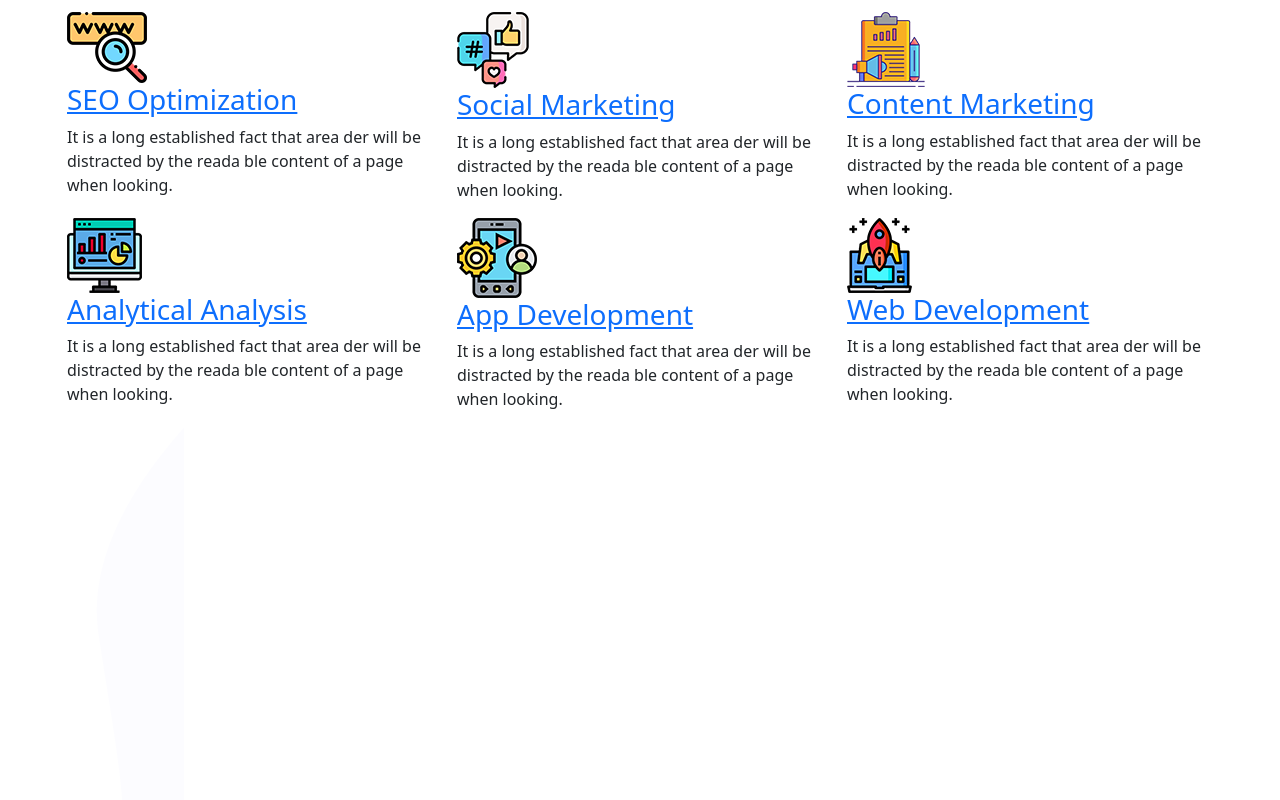
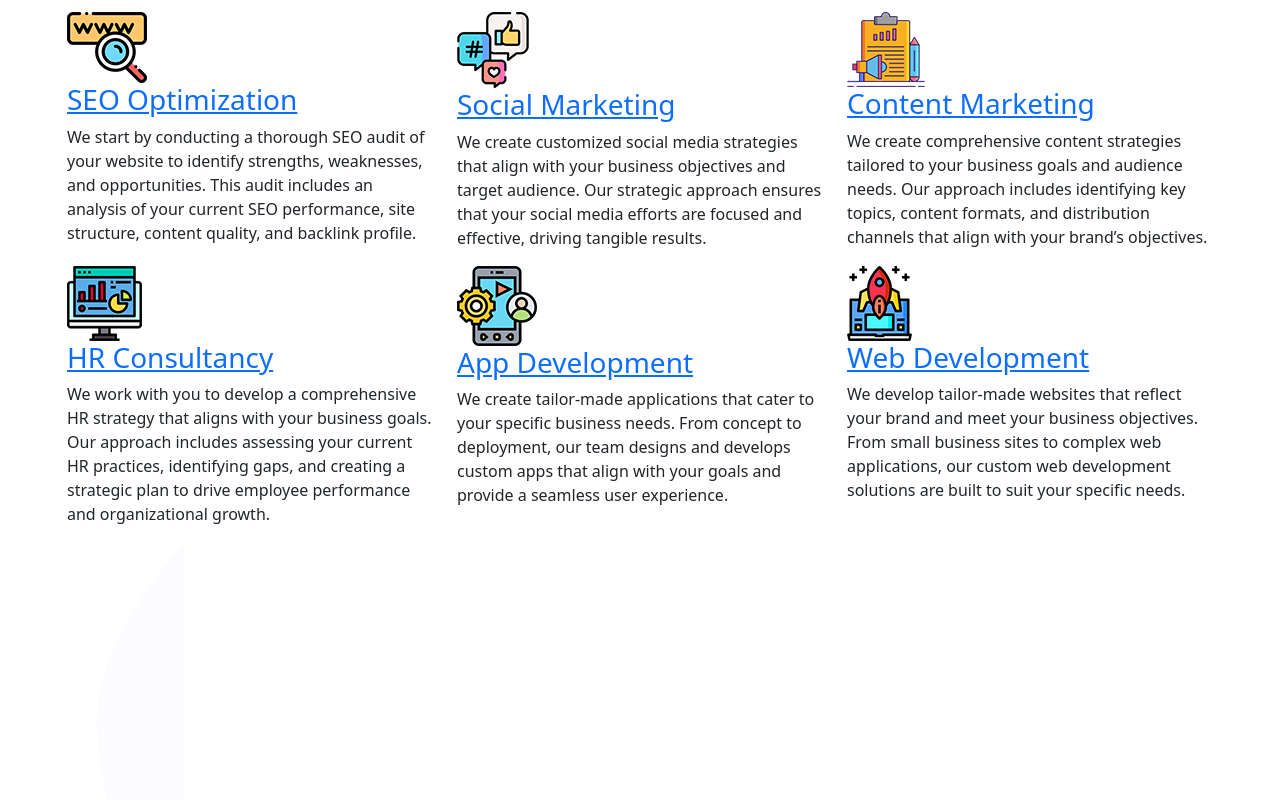
Before and after one commit to iconnectuae/iconnectuae.github.io, a plain HTML site: page iConnect/index.html in a window 1280 px wide. Shown: the part 4540-5340 px from the top of the page. Drawn offline with nearby package versions, Linux system fonts and the light colour scheme; files that its build step writes are made by us from their sources.

Commit message:
up050820240414

```diff
--- a/iConnect/index.html
+++ b/iConnect/index.html
@@ -606,9 +606,7 @@
                                 <h3>SEO Optimization</h3>
                             </a>
                             <p>
-                                It is a long established fact that area
-                                der will be distracted by the reada
-                                ble content of a page when looking.
+                                We start by conducting a thorough SEO audit of your website to identify strengths, weaknesses, and opportunities. This audit includes an analysis of your current SEO performance, site structure, content quality, and backlink profile.
                             </p>
                         </div>
                     </div>
@@ -622,9 +620,7 @@
                                 <h3>Social Marketing</h3>
                             </a>
                             <p>
-                                It is a long established fact that area
-                                der will be distracted by the reada
-                                ble content of a page when looking.
+                                We create customized social media strategies that align with your business objectives and target audience. Our strategic approach ensures that your social media efforts are focused and effective, driving tangible results.
                             </p>
                         </div>
                     </div>
@@ -638,9 +634,7 @@
                                 <h3>Content Marketing</h3>
                             </a>
                             <p>
-                                It is a long established fact that area
-                                der will be distracted by the reada
-                                ble content of a page when looking.
+                                We create comprehensive content strategies tailored to your business goals and audience needs. Our approach includes identifying key topics, content formats, and distribution channels that align with your brand’s objectives.
                             </p>
                         </div>
                     </div>
@@ -651,12 +645,10 @@
                                 <img src="assets/img/service-icon/4.png" alt="Images">
                             </a>
                             <a href="service-details.html">
-                                <h3>Analytical Analysis</h3>
+                                <h3>HR Consultancy</h3>
                             </a>
                             <p>
-                                It is a long established fact that area
-                                der will be distracted by the reada
-                                ble content of a page when looking.
+                                We work with you to develop a comprehensive HR strategy that aligns with your business goals. Our approach includes assessing your current HR practices, identifying gaps, and creating a strategic plan to drive employee performance and organizational growth.
                             </p>
                         </div>
                     </div>
@@ -670,9 +662,7 @@
                                 <h3>App Development</h3>
                             </a>
                             <p>
-                                It is a long established fact that area
-                                der will be distracted by the reada
-                                ble content of a page when looking.
+                                We create tailor-made applications that cater to your specific business needs. From concept to deployment, our team designs and develops custom apps that align with your goals and provide a seamless user experience.
                             </p>
                         </div>
                     </div>
@@ -686,9 +676,7 @@
                                 <h3>Web Development</h3>
                             </a>
                             <p>
-                                It is a long established fact that area
-                                der will be distracted by the reada
-                                ble content of a page when looking.
+                                We develop tailor-made websites that reflect your brand and meet your business objectives. From small business sites to complex web applications, our custom web development solutions are built to suit your specific needs.
                             </p>
                         </div>
                     </div>
@@ -774,7 +762,7 @@
                                 <a href="portfolio.html"><span>Research</span></a>
                             </div>
                             <div class="portfolio-content">
-                                <a href="portfolio.html"><h3>Data Analysis</h3></a>
+                                <a href="portfolio.html"><h3>HR Consultancy</h3></a>
                                 <i class='bx bxs-chevron-right'></i>
                             </div>
                         </div>
@@ -853,7 +841,7 @@
                                     <a href="portfolio.html"><span>Research</span></a>
                                 </div>
                                 <div class="portfolio-content">
-                                    <a href="portfolio.html"><h3>Data Analysis</h3></a>
+                                    <a href="portfolio.html"><h3>HR Consultancy</h3></a>
                                     <i class='bx bxs-chevron-right'></i>
                                 </div>
                             </div>
```
Also changed, not shown: iConnect/about.html (+1 -1 lines), iConnect/bookNow.html (+7 -12 lines), 1 other file.
